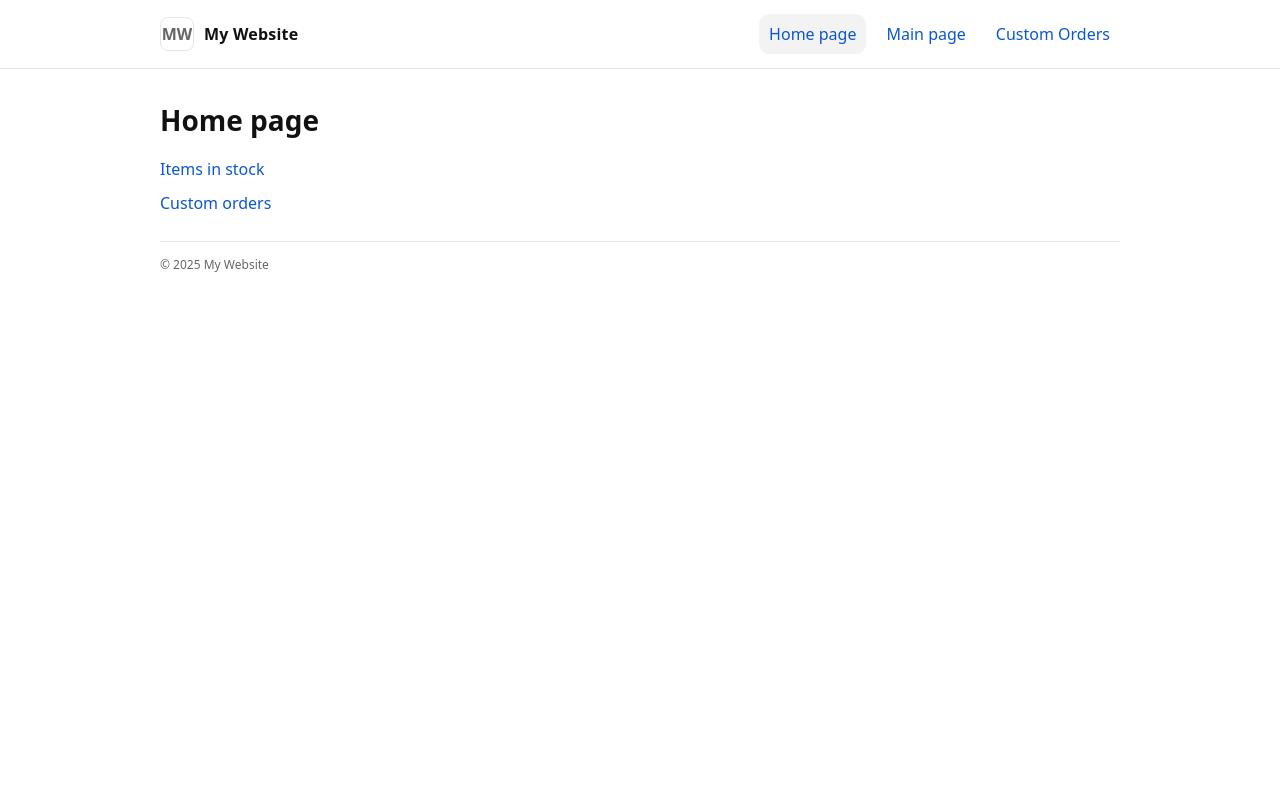
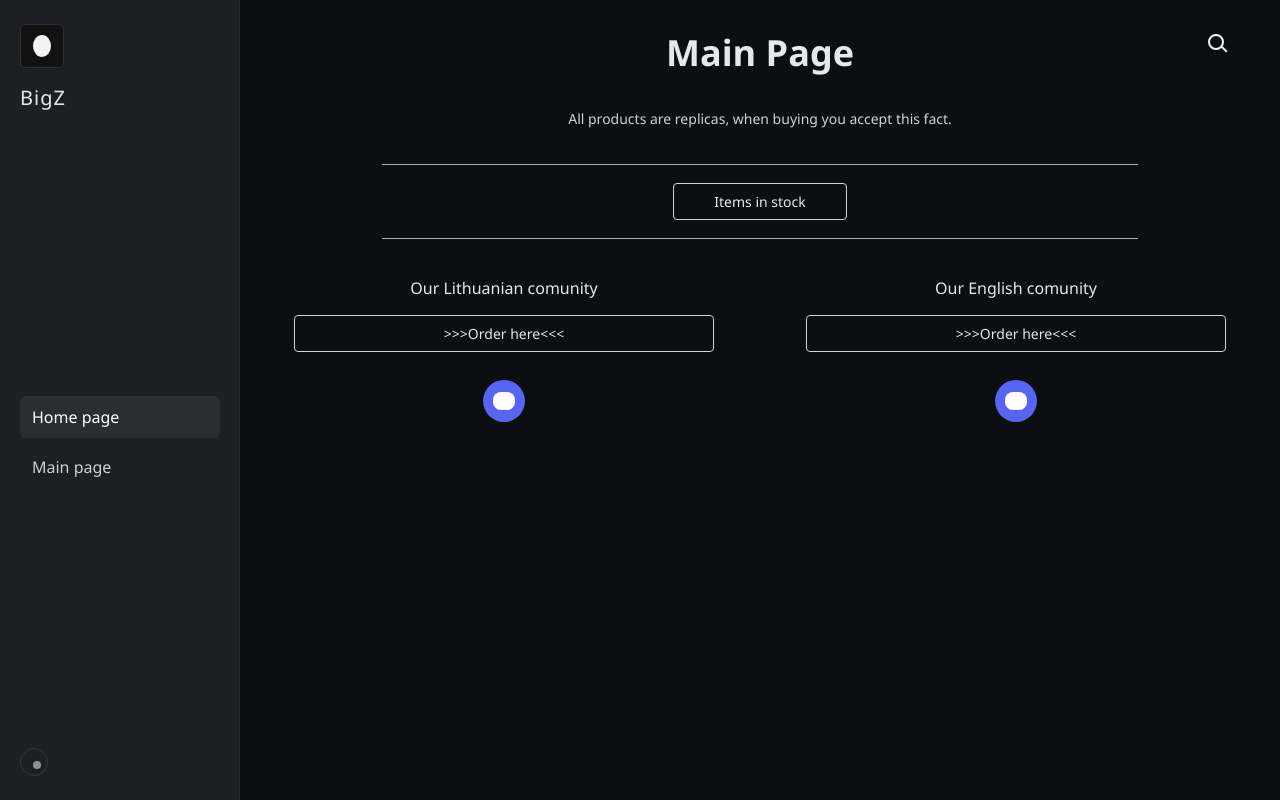
Before and after one commit to JustasMickus/my-website, a plain HTML site: page index.html in a window 1280 px wide. Drawn offline with Linux system fonts and the light colour scheme.

Commit message:
Recreate main page layout

```diff
--- a/assets/css/style.css
+++ b/assets/css/style.css
@@ -1,93 +1,257 @@
-:root{
-  --bg:#fff;
-  --text:#111;
-  --muted:#666;
-  --border:#e6e6e6;
-  --link:#0b57d0;
-  --max:1000px;
+:root {
+  color-scheme: dark;
 }
 
-*{box-sizing:border-box}
-html,body{margin:0;padding:0}
-body{
-  font-family: system-ui, -apple-system, Segoe UI, Roboto, Arial, sans-serif;
-  background:var(--bg);
-  color:var(--text);
-  line-height:1.5;
+* {
+  box-sizing: border-box;
 }
 
-a{color:var(--link);text-decoration:none}
-a:hover{text-decoration:underline}
-
-.header{border-bottom:1px solid var(--border); background:#fff}
-.header-inner{
-  max-width:var(--max);
-  margin:0 auto;
-  padding:14px 20px;
-  display:flex;
-  align-items:center;
-  gap:14px;
+html,
+body {
+  margin: 0;
+  padding: 0;
+  min-height: 100%;
 }
 
-.brand{display:flex; align-items:center; gap:10px; min-width:160px}
-.logo{
-  width:34px; height:34px;
-  border:1px solid var(--border);
-  border-radius:8px;
-  display:grid; place-items:center;
-  font-weight:700;
-  color:var(--muted);
-}
-.brand-title{font-weight:700; letter-spacing:.2px}
-
-.nav{margin-left:auto; display:flex; gap:10px; flex-wrap:wrap}
-.nav a{padding:8px 10px; border-radius:10px}
-.nav a.active{background:#f3f3f3; text-decoration:none}
-
-.container{max-width:var(--max); margin:0 auto; padding:20px}
-
-h1{font-size:28px; margin:10px 0 16px}
-h2{font-size:18px; margin:18px 0 10px}
-p{margin:10px 0}
-
-.link-list{display:grid; gap:10px; margin:10px 0 0}
-.card{
-  border:1px solid var(--border);
-  border-radius:14px;
-  padding:14px;
-  background:#fff;
+body {
+  font-family: "Segoe UI", Tahoma, Geneva, Verdana, sans-serif;
+  background: #0c0f12;
+  color: #e6e8ea;
 }
 
-.item{
-  display:grid;
-  grid-template-columns:160px 1fr;
-  gap:14px;
-  align-items:start;
-}
-@media (max-width: 640px){
-  .item{grid-template-columns:1fr}
+a {
+  color: inherit;
+  text-decoration: none;
 }
 
-.img-ph{
-  width:100%;
-  aspect-ratio:4/3;
-  border:1px dashed #cfcfcf;
-  border-radius:12px;
-  background:#fafafa;
-  display:grid;
-  place-items:center;
-  color:var(--muted);
-  font-size:13px;
+.app {
+  display: flex;
+  min-height: 100vh;
 }
 
-.meta{color:var(--muted); white-space:pre-line}
+.sidebar {
+  width: 240px;
+  background: #1d1f22;
+  padding: 24px 20px;
+  display: flex;
+  flex-direction: column;
+  justify-content: space-between;
+  box-shadow: inset -1px 0 0 rgba(255, 255, 255, 0.05);
+}
 
-.back{display:inline-block; margin:6px 0 14px}
+.sidebar-top {
+  display: grid;
+  gap: 16px;
+}
 
-.footer{
-  border-top:1px solid var(--border);
-  margin-top:26px;
-  padding-top:14px;
-  color:var(--muted);
-  font-size:12px;
+.avatar {
+  width: 44px;
+  height: 44px;
+  border-radius: 6px;
+  background: #111;
+  border: 1px solid #2d2f33;
+  position: relative;
 }
+
+.avatar::after {
+  content: "";
+  position: absolute;
+  inset: 10px 12px;
+  background: #f2f2f2;
+  border-radius: 50%;
+}
+
+.brand-name {
+  font-size: 20px;
+  letter-spacing: 1px;
+}
+
+.nav {
+  display: grid;
+  gap: 8px;
+  margin-top: 24px;
+}
+
+.nav-item {
+  padding: 10px 12px;
+  border-radius: 6px;
+  color: #cfd2d6;
+}
+
+.nav-item.is-active {
+  background: #2b2d31;
+  color: #ffffff;
+}
+
+.sidebar-footer {
+  display: flex;
+  align-items: center;
+}
+
+.bubble {
+  width: 28px;
+  height: 28px;
+  border-radius: 50%;
+  border: 1px solid #34383d;
+  position: relative;
+}
+
+.bubble::after {
+  content: "";
+  position: absolute;
+  width: 8px;
+  height: 8px;
+  border-radius: 50%;
+  background: #8d8f93;
+  right: 6px;
+  bottom: 6px;
+}
+
+.content {
+  flex: 1;
+  padding: 28px 48px 40px;
+  background: #0c0f12;
+  display: flex;
+  flex-direction: column;
+  align-items: center;
+}
+
+.content-header {
+  width: 100%;
+  display: flex;
+  align-items: center;
+  justify-content: center;
+  position: relative;
+}
+
+.content-header h1 {
+  font-size: 36px;
+  margin: 0;
+  font-weight: 600;
+}
+
+.search {
+  position: absolute;
+  right: 0;
+  top: 0;
+  width: 30px;
+  height: 30px;
+  background: transparent;
+  border: none;
+  cursor: pointer;
+}
+
+.search::after {
+  content: "";
+  position: absolute;
+  width: 12px;
+  height: 12px;
+  border: 2px solid #f1f1f1;
+  border-radius: 50%;
+  top: 6px;
+  left: 6px;
+}
+
+.search::before {
+  content: "";
+  position: absolute;
+  width: 8px;
+  height: 2px;
+  background: #f1f1f1;
+  transform: rotate(45deg);
+  right: 4px;
+  bottom: 8px;
+}
+
+.disclaimer {
+  margin: 32px 0 18px;
+  font-size: 14px;
+  color: #cfd2d6;
+}
+
+.divider {
+  width: min(860px, 80%);
+  height: 1px;
+  background: #f1f1f1;
+  opacity: 0.7;
+  margin: 18px 0;
+}
+
+.button {
+  display: inline-flex;
+  align-items: center;
+  justify-content: center;
+  padding: 8px 40px;
+  border: 1px solid #cfd2d6;
+  border-radius: 4px;
+  font-size: 14px;
+  color: #e6e8ea;
+  background: transparent;
+}
+
+.button.wide {
+  width: 100%;
+  max-width: 420px;
+}
+
+.community {
+  width: 100%;
+  display: grid;
+  grid-template-columns: repeat(2, minmax(0, 1fr));
+  gap: 80px;
+  margin-top: 20px;
+}
+
+.community-card {
+  display: grid;
+  gap: 16px;
+  justify-items: center;
+}
+
+.community-card h2 {
+  margin: 0;
+  font-size: 16px;
+  font-weight: 500;
+}
+
+.discord-icon {
+  width: 42px;
+  height: 42px;
+  border-radius: 50%;
+  background: #5865f2;
+  margin-top: 12px;
+  position: relative;
+}
+
+.discord-icon::after {
+  content: "";
+  position: absolute;
+  inset: 12px 10px;
+  border-radius: 8px;
+  background: #ffffff;
+}
+
+@media (max-width: 900px) {
+  .app {
+    flex-direction: column;
+  }
+
+  .sidebar {
+    width: 100%;
+    flex-direction: row;
+    align-items: center;
+  }
+
+  .nav {
+    grid-auto-flow: column;
+  }
+
+  .content {
+    padding: 32px 20px;
+  }
+
+  .community {
+    grid-template-columns: 1fr;
+    gap: 40px;
+  }
+}
--- a/index.html
+++ b/index.html
@@ -3,37 +3,49 @@
 <head>
   <meta charset="utf-8" />
   <meta name="viewport" content="width=device-width,initial-scale=1" />
-  <title>My Website — Home</title>
+  <title>Main Page</title>
   <link rel="stylesheet" href="assets/css/style.css" />
 </head>
 <body>
-  <header class="header">
-    <div class="header-inner">
-      <div class="brand">
-        <div class="logo">MW</div>
-        <div class="brand-title">My Website</div>
+  <div class="app">
+    <aside class="sidebar">
+      <div class="sidebar-top">
+        <div class="avatar"></div>
+        <div class="brand-name">BigZ</div>
       </div>
       <nav class="nav">
-        <a class="active" href="index.html">Home page</a>
-        <a href="main-page.html">Main page</a>
-        <a href="custom-orders.html">Custom Orders</a>
+        <a class="nav-item is-active" href="index.html">Home page</a>
+        <a class="nav-item" href="main-page.html">Main page</a>
       </nav>
-    </div>
-  </header>
+      <div class="sidebar-footer">
+        <div class="bubble"></div>
+      </div>
+    </aside>
 
-  <main class="container">
-    <h1>Home page</h1>
+    <main class="content">
+      <div class="content-header">
+        <h1>Main Page</h1>
+        <button class="search" aria-label="Search"></button>
+      </div>
+      <p class="disclaimer">All products are replicas, when buying you accept this fact.</p>
 
-    <div class="link-list">
-      <a href="main-page.html">Items in stock</a>
-      <a href="custom-orders.html">Custom orders</a>
-    </div>
+      <div class="divider"></div>
+      <a class="button" href="main-page.html">Items in stock</a>
+      <div class="divider"></div>
 
-    <div class="footer">© <span id="y"></span> My Website</div>
-  </main>
-
-  <script>
-    document.getElementById("y").textContent = new Date().getFullYear();
-  </script>
+      <div class="community">
+        <div class="community-card">
+          <h2>Our Lithuanian comunity</h2>
+          <a class="button wide" href="https://discord.gg/EwbMkFsJ">&gt;&gt;&gt;Order here&lt;&lt;&lt;</a>
+          <div class="discord-icon"></div>
+        </div>
+        <div class="community-card">
+          <h2>Our English comunity</h2>
+          <a class="button wide" href="https://discord.gg/EwbMkFsJ">&gt;&gt;&gt;Order here&lt;&lt;&lt;</a>
+          <div class="discord-icon"></div>
+        </div>
+      </div>
+    </main>
+  </div>
 </body>
 </html>
```
